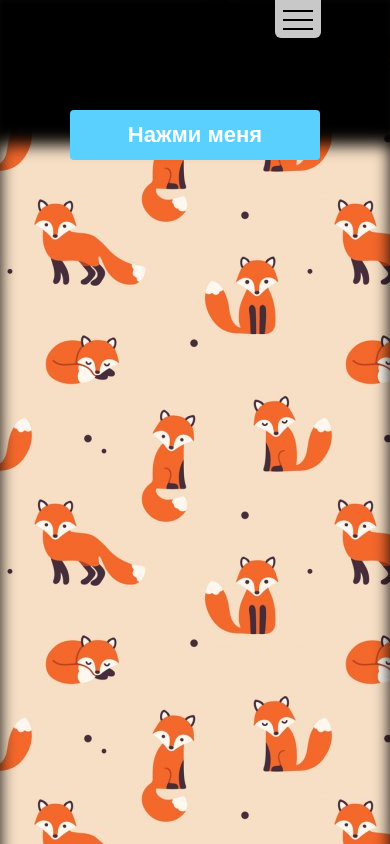
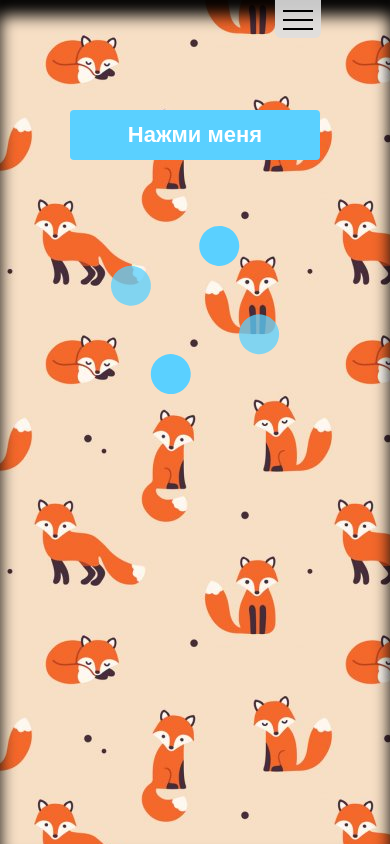
Before and after one commit to VitaliyPks/randomAnimals, a React (Create React App) app in the folder frontend/: page /fox in a window 390 px wide. Built offline with nearby package versions, Linux system fonts and the light colour scheme.

Commit message:
fix loader and header

```diff
--- a/frontend/package.json
+++ b/frontend/package.json
@@ -13,7 +13,7 @@
     "react-redux": "^8.0.2",
     "react-router-dom": "^6.4.3",
     "react-scripts": "5.0.1",
-    "react-spinners": "^0.13.6",
+    "react-spinners": "^0.13.8",
     "redux": "^4.2.0",
     "sass": "^1.56.1",
     "web-vitals": "^2.1.4"
--- a/frontend/src/Components/Body/body.scss
+++ b/frontend/src/Components/Body/body.scss
@@ -3,3 +3,10 @@
   box-shadow: inset 0vw 145px 4vw rgba(0,0,0);
 
 }
+
+@media (max-width: 566px) {
+  #main-body{
+    box-shadow: inset 0vw 4vw 4vw rgba(0,0,0);
+
+  }
+}
--- a/frontend/src/Components/Contents/Contents.jsx
+++ b/frontend/src/Components/Contents/Contents.jsx
@@ -38,7 +38,7 @@ function Contents({
       <button type="button" className={`${base}_button`} onClick={handleLoad}>
         Нажми меня
       </button>
-      {picture ? (
+      {false ? (
         <div className={`${base}_content`}>
           <img
             className={`${base}_picture`}
@@ -47,7 +47,7 @@ function Contents({
             onError={handleError}
           />
         </div>
-      ) : loading ? (
+      ) : true ? (
         <Loader />
       ) : text ? (
         <div className={`${base}_content`}>
--- a/frontend/src/Components/Contents/contents.scss
+++ b/frontend/src/Components/Contents/contents.scss
@@ -53,7 +53,7 @@
     }
 }
 
-@media (max-width: 414px) {
+@media (max-width: 566px) {
     .Contents{
         padding-top: 40px;
 
--- a/frontend/src/Components/Header/header.scss
+++ b/frontend/src/Components/Header/header.scss
@@ -146,7 +146,7 @@ a .Header_text {
   transform: translateY(-50px);
 }
 
-@media (max-width: 414px) {
+@media (max-width: 566px) {
   .Header {
     padding-top: 0;
     position: relative;
@@ -165,7 +165,7 @@ a .Header_text {
       );
       position: fixed;
       top: 0px;
-      left: -455px;
+      left: -110%;
       display: flex;
       flex-direction: column;
       justify-content: space-around;
--- a/frontend/src/Components/Loader/Loader.jsx
+++ b/frontend/src/Components/Loader/Loader.jsx
@@ -1,13 +1,8 @@
-import React from 'react'
+import React from "react";
 import HashLoader from "react-spinners/HashLoader";
 
 const Loader = () => {
-    return(
-        <HashLoader
-            color='rgb(90, 208, 255)'
-            size={200}
-        />
-    )
-}
+  return <HashLoader color="#5ad0ff" size={200} />;
+};
 
-export default Loader
+export default Loader;
--- a/frontend/src/Pages/Home/home.scss
+++ b/frontend/src/Pages/Home/home.scss
@@ -13,7 +13,7 @@
     }
 }
 
-@media (max-width: 414px) {
+@media (max-width: 566px) {
     .Home{
         margin-top: 40px;
         max-width: 70vw;
--- a/frontend/src/redux/main.slice.js
+++ b/frontend/src/redux/main.slice.js
@@ -85,7 +85,7 @@ const mainSlice = createSlice({
       state.insult = "";
     },
     closeBurger(state) {
-      // state.active = false;
+      state.active = false;
     },
     toggleBurger(state) {
       state.active = !state.active;
```
Also changed, not shown: 1 other file (tests, documents, lock files or other folders).
